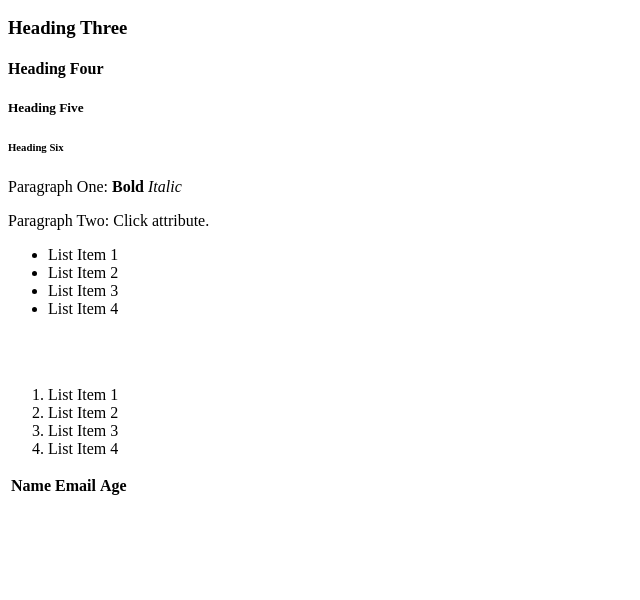
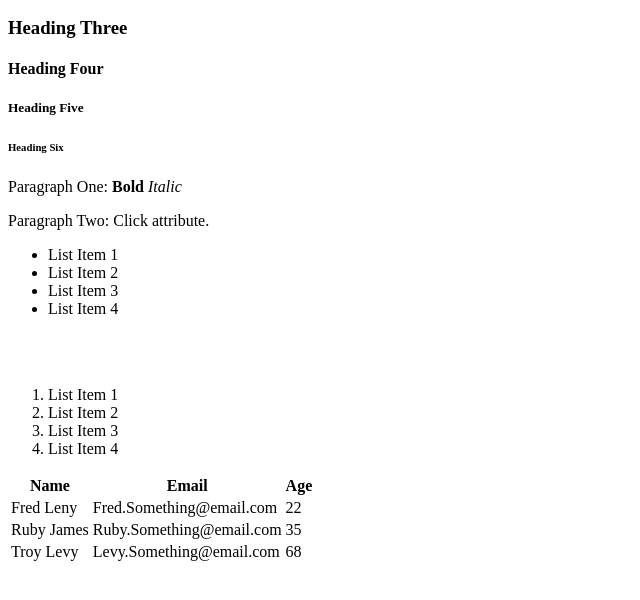
Before and after one commit to freddherck/HTMLcrash1, a plain HTML site: page index.html in a window 1280 px wide. Shown: the part 110-710 px from the top of the page, without its empty margins (0-640 px from the left). Drawn offline with Linux system fonts and the light colour scheme.

Commit message:
TbodyUpdate

```diff
--- a/index.html
+++ b/index.html
@@ -49,7 +49,21 @@
         </tr>
     </thead>
     <tbody>
-
+        <tr>
+            <td> Fred Leny</td>
+            <td> Fred.Something@email.com</td>
+            <td>22</td>
+        </tr>
+        <tr>
+            <td> Ruby James</td>
+            <td> Ruby.Something@email.com</td>
+            <td>35</td>
+        </tr>
+        <tr>
+            <td> Troy Levy</td>
+            <td> Levy.Something@email.com</td>
+            <td>68</td>
+        </tr>
     </tbody>
 </table>
 
```
